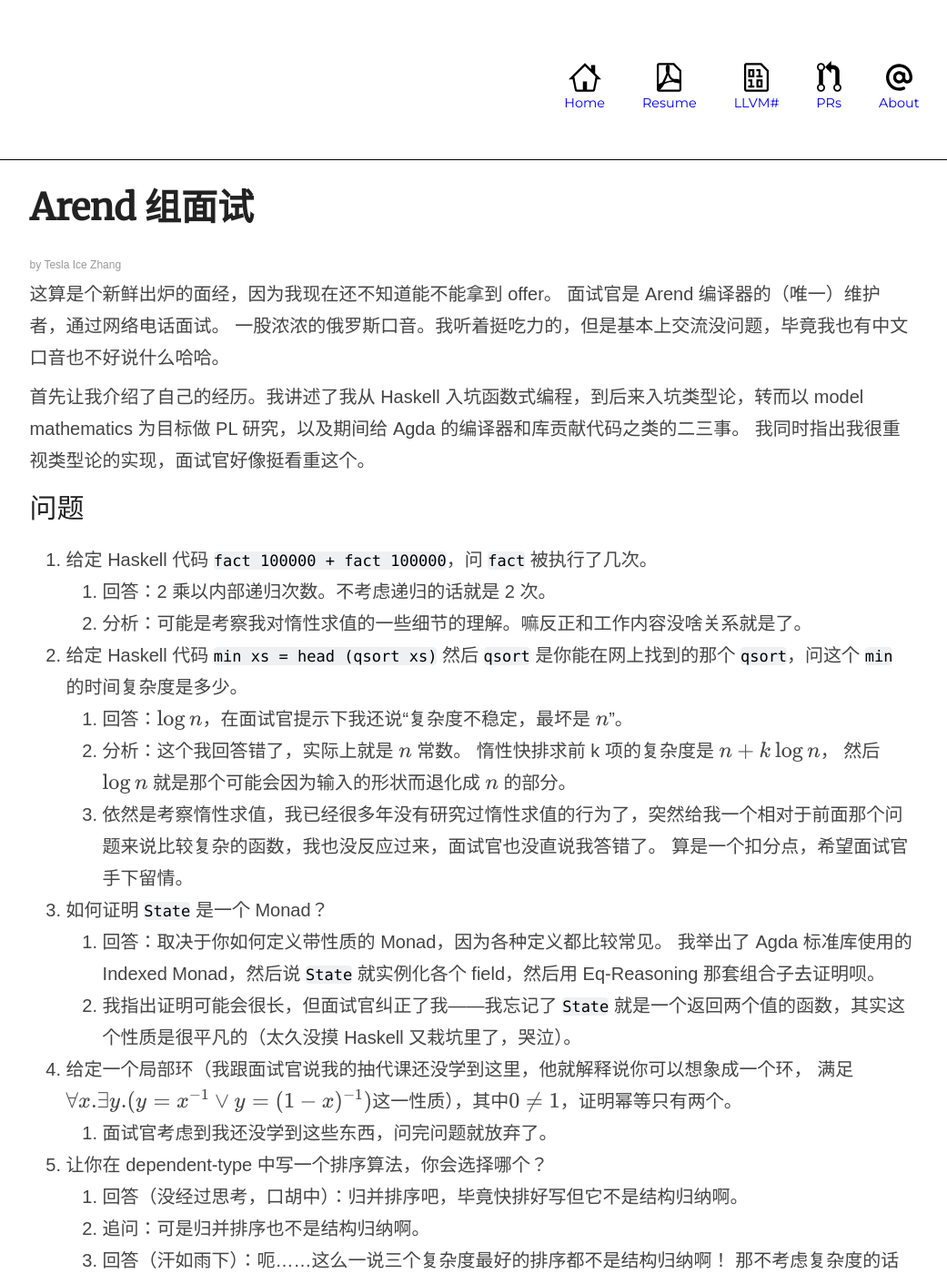
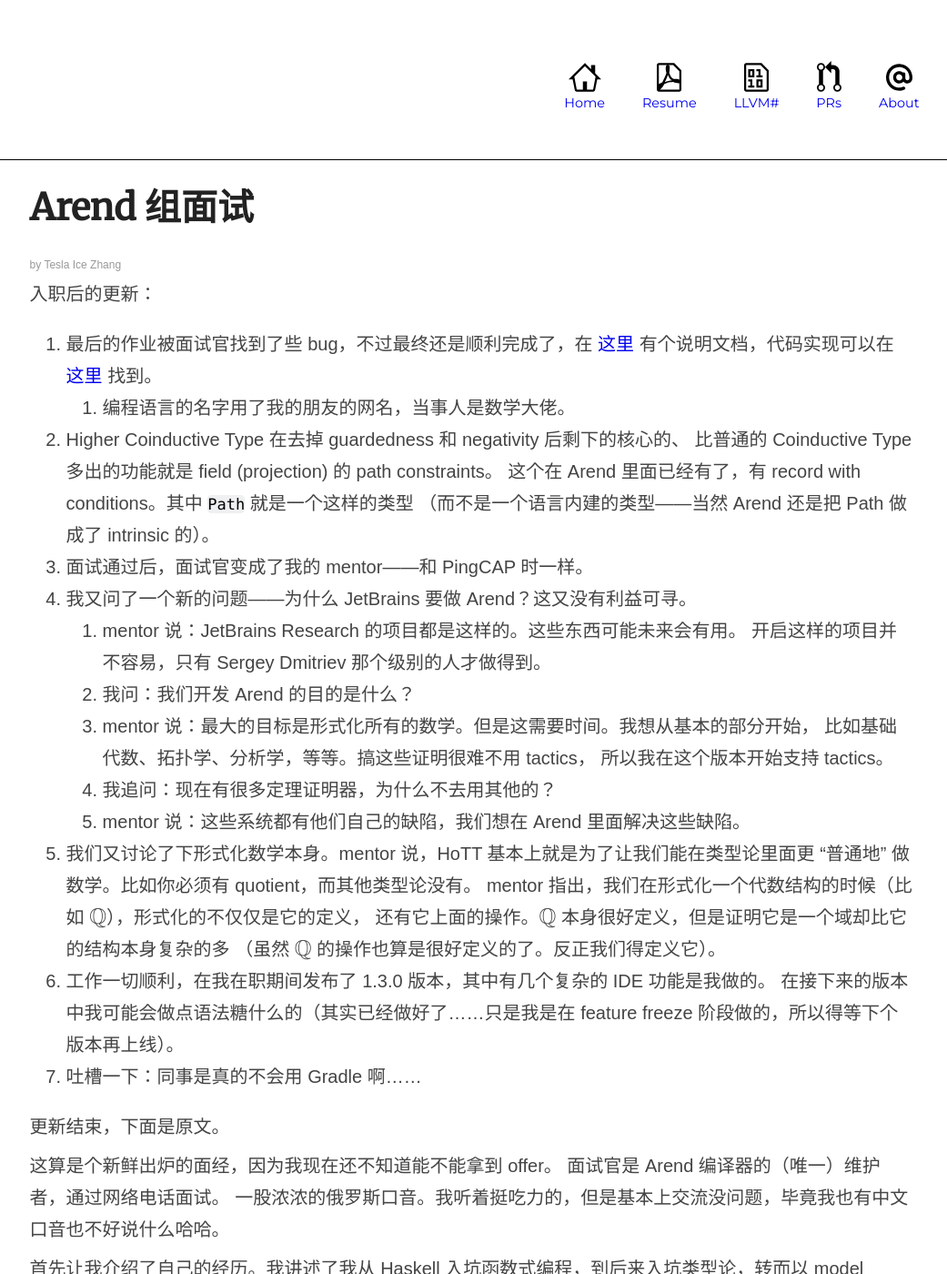
Before and after one commit to anqurvanillapy/ice1000.github.io, a Jekyll site: the page built from assets/pages/interview/jetbrains-arend.md, in a window 1280 px wide and 1400 px high. Shown: the whole window at 91% size, without its empty margins (121-1162 px from the left). Built offline with Jekyll 4.4.1, drawn with Linux system fonts in a browser that asks for light colours; nearby versions of some CDN libraries.

Commit message:
Complete the old doc

```diff
--- a/assets/pages/interview/jetbrains-arend.md
+++ b/assets/pages/interview/jetbrains-arend.md
@@ -5,6 +5,39 @@ description: Arend team interview
 permalink: /interview/jetbrains-arend.html
 katex: true
 ---
+
+
+入职后的更新：
+
+0. 最后的作业被面试官找到了些 bug，不过最终还是顺利完成了，在
+   [这里](/pages/vitalyr-normalizer) 有个说明文档，代码实现可以在
+   [这里](https://github.com/owo-lang/intellij-dtlc/blob/master/src/org/ice1000/tt/editing/vitalyr/normalize.kt) 找到。
+   0. 编程语言的名字用了我的朋友的网名，当事人是数学大佬。
+0. Higher Coinductive Type 在去掉 guardedness 和 negativity 后剩下的核心的、
+   比普通的 Coinductive Type 多出的功能就是 field (projection) 的 path constraints。
+   这个在 Arend 里面已经有了，有 record with conditions。其中 `Path` 就是一个这样的类型
+   （而不是一个语言内建的类型——当然 Arend 还是把 Path 做成了 intrinsic 的）。
+0. 面试通过后，面试官变成了我的 mentor——和 PingCAP 时一样。
+0. 我又问了一个新的问题——为什么 JetBrains 要做 Arend？这又没有利益可寻。
+   0. mentor 说：JetBrains Research 的项目都是这样的。这些东西可能未来会有用。
+      开启这样的项目并不容易，只有 Sergey Dmitriev 那个级别的人才做得到。
+   0. 我问：我们开发 Arend 的目的是什么？
+   0. mentor 说：最大的目标是形式化所有的数学。但是这需要时间。我想从基本的部分开始，
+      比如基础代数、拓扑学、分析学，等等。搞这些证明很难不用 tactics，
+      所以我在这个版本开始支持 tactics。
+   0. 我追问：现在有很多定理证明器，为什么不去用其他的？
+   0. mentor 说：这些系统都有他们自己的缺陷，我们想在 Arend 里面解决这些缺陷。
+0. 我们又讨论了下形式化数学本身。mentor 说，HoTT 基本上就是为了让我们能在类型论里面更
+   “普通地” 做数学。比如你必须有 quotient，而其他类型论没有。
+   mentor 指出，我们在形式化一个代数结构的时候（比如 $\mathbb{Q}$），形式化的不仅仅是它的定义，
+   还有它上面的操作。$\mathbb{Q}$ 本身很好定义，但是证明它是一个域却比它的结构本身复杂的多
+   （虽然 $\mathbb{Q}$ 的操作也算是很好定义的了。反正我们得定义它）。
+0. 工作一切顺利，在我在职期间发布了 1.3.0 版本，其中有几个复杂的 IDE 功能是我做的。
+   在接下来的版本中我可能会做点语法糖什么的（其实已经做好了……只是我是在 feature freeze
+   阶段做的，所以得等下个版本再上线）。
+0. 吐槽一下：同事是真的不会用 Gradle 啊……
+
+更新结束，下面是原文。
 
 这算是个新鲜出炉的面经，因为我现在还不知道能不能拿到 offer。
 面试官是 Arend 编译器的（唯一）维护者，通过网络电话面试。
```
